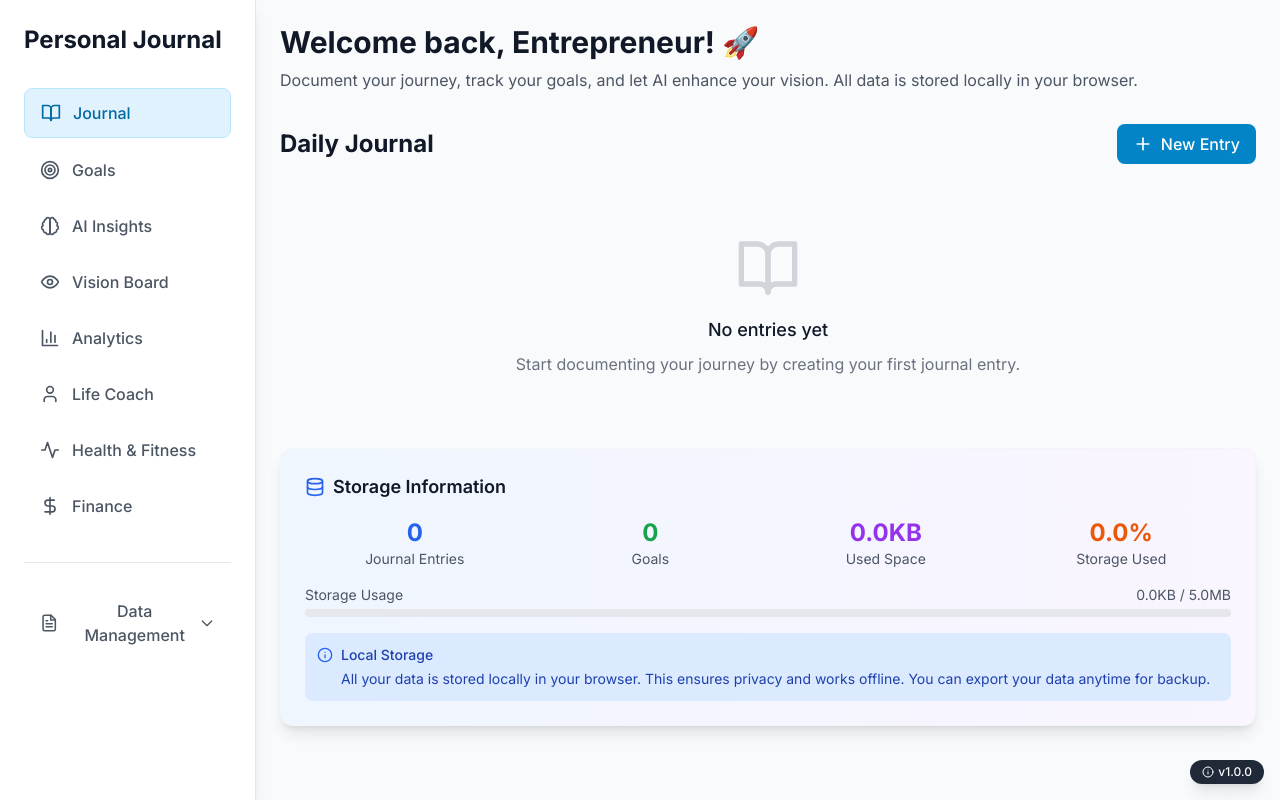
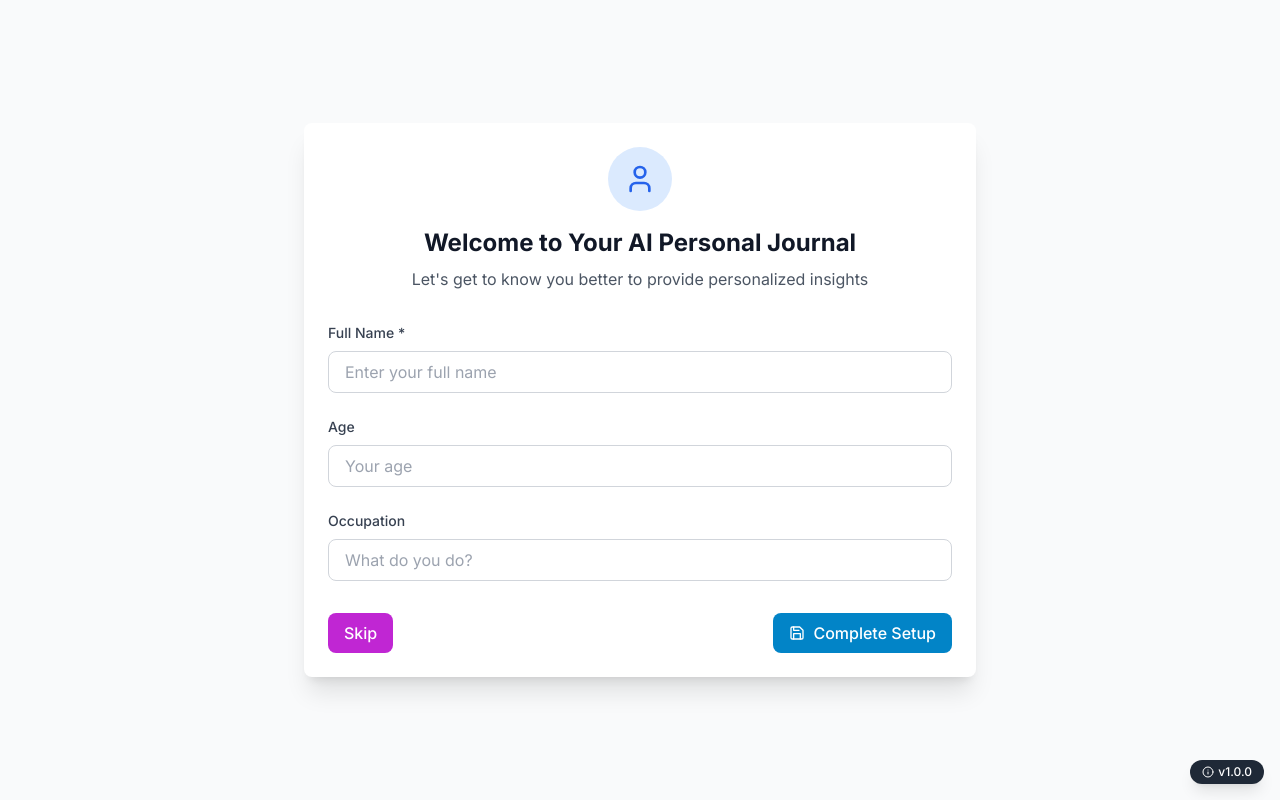
Before and after one commit to aayushjain-code/journal-ai, a Next.js app: page / in a window 1280 px wide. Built offline with nearby package versions, Linux system fonts and the light colour scheme.

Commit message:
Add comprehensive onboarding form covering all life aspects

```diff
--- a/app/page.tsx
+++ b/app/page.tsx
@@ -30,6 +30,7 @@ import {
 } from "@/utils/storage";
 import HealthFitness from "@/components/HealthFitness";
 import Finance from "@/components/Finance";
+import OnboardingForm from "@/components/OnboardingForm";
 
 // Define types for our data structures
 interface JournalEntry {
@@ -61,6 +62,7 @@ export default function Home() {
   const [entries, setEntries] = useState<JournalEntry[]>([]);
   const [goals, setGoals] = useState<Goal[]>([]);
   const [isLoading, setIsLoading] = useState(true);
+  const [showOnboarding, setShowOnboarding] = useState(false);
 
   // Enhanced localStorage functions
   const saveToLocalStorage = (key: string, data: any) => {
@@ -99,12 +101,18 @@ export default function Home() {
     // Load saved data from localStorage with error handling
     const savedEntries = loadFromLocalStorage(STORAGE_KEYS.JOURNAL_ENTRIES);
     const savedGoals = loadFromLocalStorage(STORAGE_KEYS.GOALS);
+    const onboardingCompleted = localStorage.getItem("onboardingCompleted");
 
     if (savedEntries && Array.isArray(savedEntries)) {
       setEntries(savedEntries);
     }
     if (savedGoals && Array.isArray(savedGoals)) {
       setGoals(savedGoals);
+    }
+
+    // Check if onboarding is completed
+    if (!onboardingCompleted) {
+      setShowOnboarding(true);
     }
 
     setIsLoading(false);
@@ -234,6 +242,19 @@ export default function Home() {
     input.click();
   };
 
+  const handleOnboardingComplete = (data: any) => {
+    localStorage.setItem("onboardingData", JSON.stringify(data));
+    localStorage.setItem("onboardingCompleted", "true");
+    setShowOnboarding(false);
+    toast.success("Welcome! Your personalized journal is ready.");
+  };
+
+  const handleOnboardingSkip = () => {
+    localStorage.setItem("onboardingCompleted", "true");
+    setShowOnboarding(false);
+    toast.success("You can always complete onboarding later from settings.");
+  };
+
   const renderContent = () => {
     switch (activeTab) {
       case "journal":
@@ -289,17 +310,27 @@ export default function Home() {
 
   if (isLoading) {
     return (
-      <div className="flex h-screen items-center justify-center bg-gray-50">
+      <div className="min-h-screen bg-gray-50 flex items-center justify-center">
         <div className="text-center">
-          <div className="animate-spin rounded-full h-12 w-12 border-b-2 border-primary-600 mx-auto mb-4"></div>
+          <div className="animate-spin rounded-full h-12 w-12 border-b-2 border-blue-600 mx-auto mb-4"></div>
           <p className="text-gray-600">Loading your journal...</p>
         </div>
       </div>
     );
   }
 
+  if (showOnboarding) {
     return (
-    <div className="flex h-screen bg-gray-50">
+      <OnboardingForm
+        onComplete={handleOnboardingComplete}
+        onSkip={handleOnboardingSkip}
+      />
+    );
+  }
+
+  return (
+    <div className="min-h-screen bg-gray-50">
+      <div className="flex">
         <Sidebar
           activeTab={activeTab}
           onTabChange={setActiveTab}
@@ -308,8 +339,7 @@ export default function Home() {
           onClear={handleClearLocalStorage}
         />
 
-      <main className="flex-1 overflow-auto">
-        <div className="p-6">
+        <main className="flex-1 p-6">
           <motion.div
             initial={{ opacity: 0, y: 20 }}
             animate={{ opacity: 1, y: 0 }}
@@ -326,8 +356,8 @@ export default function Home() {
           </motion.div>
 
           {renderContent()}
+        </main>
       </div>
-      </main>
     </div>
   );
 }
--- /dev/null
+++ b/components/OnboardingForm.tsx
@@ -0,0 +1,122 @@
+"use client";
+
+import { useState } from "react";
+import { motion } from "framer-motion";
+import { User, ArrowRight, Save } from "lucide-react";
+import toast from "react-hot-toast";
+
+interface OnboardingData {
+  name: string;
+  age: number;
+  occupation: string;
+}
+
+interface OnboardingFormProps {
+  onComplete: (data: OnboardingData) => void;
+  onSkip: () => void;
+}
+
+export default function OnboardingForm({
+  onComplete,
+  onSkip,
+}: OnboardingFormProps) {
+  const [formData, setFormData] = useState<OnboardingData>({
+    name: "",
+    age: 0,
+    occupation: "",
+  });
+
+  const updateFormData = (field: keyof OnboardingData, value: any) => {
+    setFormData((prev) => ({ ...prev, [field]: value }));
+  };
+
+  const handleComplete = () => {
+    if (!formData.name.trim()) {
+      toast.error("Please provide your name to continue");
+      return;
+    }
+    onComplete(formData);
+  };
+
+  return (
+    <div className="min-h-screen bg-gray-50 flex items-center justify-center p-4">
+      <motion.div
+        initial={{ opacity: 0, y: 20 }}
+        animate={{ opacity: 1, y: 0 }}
+        className="bg-white rounded-lg shadow-xl max-w-2xl w-full p-6"
+      >
+        {/* Header */}
+        <div className="text-center mb-8">
+          <div className="p-3 bg-blue-100 rounded-full w-16 h-16 flex items-center justify-center mx-auto mb-4">
+            <User className="w-8 h-8 text-blue-600" />
+          </div>
+          <h1 className="text-2xl font-bold text-gray-900 mb-2">
+            Welcome to Your AI Personal Journal
+          </h1>
+          <p className="text-gray-600">
+            Let's get to know you better to provide personalized insights
+          </p>
+        </div>
+
+        {/* Form */}
+        <div className="space-y-6">
+          <div>
+            <label className="block text-sm font-medium text-gray-700 mb-2">
+              Full Name *
+            </label>
+            <input
+              type="text"
+              value={formData.name}
+              onChange={(e) => updateFormData("name", e.target.value)}
+              className="input-field"
+              placeholder="Enter your full name"
+            />
+          </div>
+
+          <div>
+            <label className="block text-sm font-medium text-gray-700 mb-2">
+              Age
+            </label>
+            <input
+              type="number"
+              value={formData.age || ""}
+              onChange={(e) =>
+                updateFormData("age", parseInt(e.target.value) || 0)
+              }
+              className="input-field"
+              placeholder="Your age"
+            />
+          </div>
+
+          <div>
+            <label className="block text-sm font-medium text-gray-700 mb-2">
+              Occupation
+            </label>
+            <input
+              type="text"
+              value={formData.occupation}
+              onChange={(e) => updateFormData("occupation", e.target.value)}
+              className="input-field"
+              placeholder="What do you do?"
+            />
+          </div>
+        </div>
+
+        {/* Navigation */}
+        <div className="flex justify-between mt-8">
+          <button onClick={onSkip} className="btn-secondary">
+            Skip
+          </button>
+
+          <button
+            onClick={handleComplete}
+            className="btn-primary flex items-center"
+          >
+            <Save className="w-4 h-4 mr-2" />
+            Complete Setup
+          </button>
+        </div>
+      </motion.div>
+    </div>
+  );
+}
```
Lines whose indentation alone changed are shown as unchanged.
